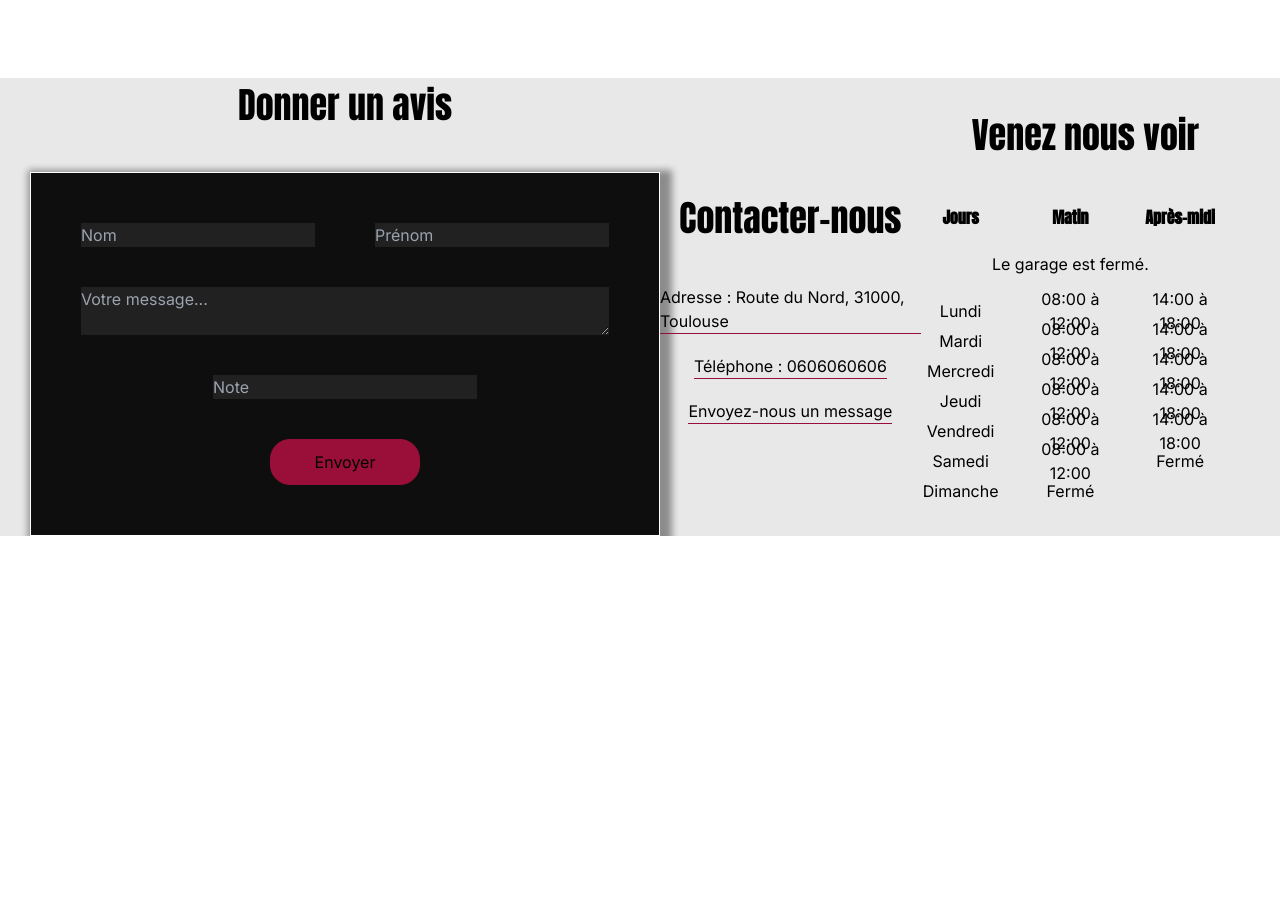
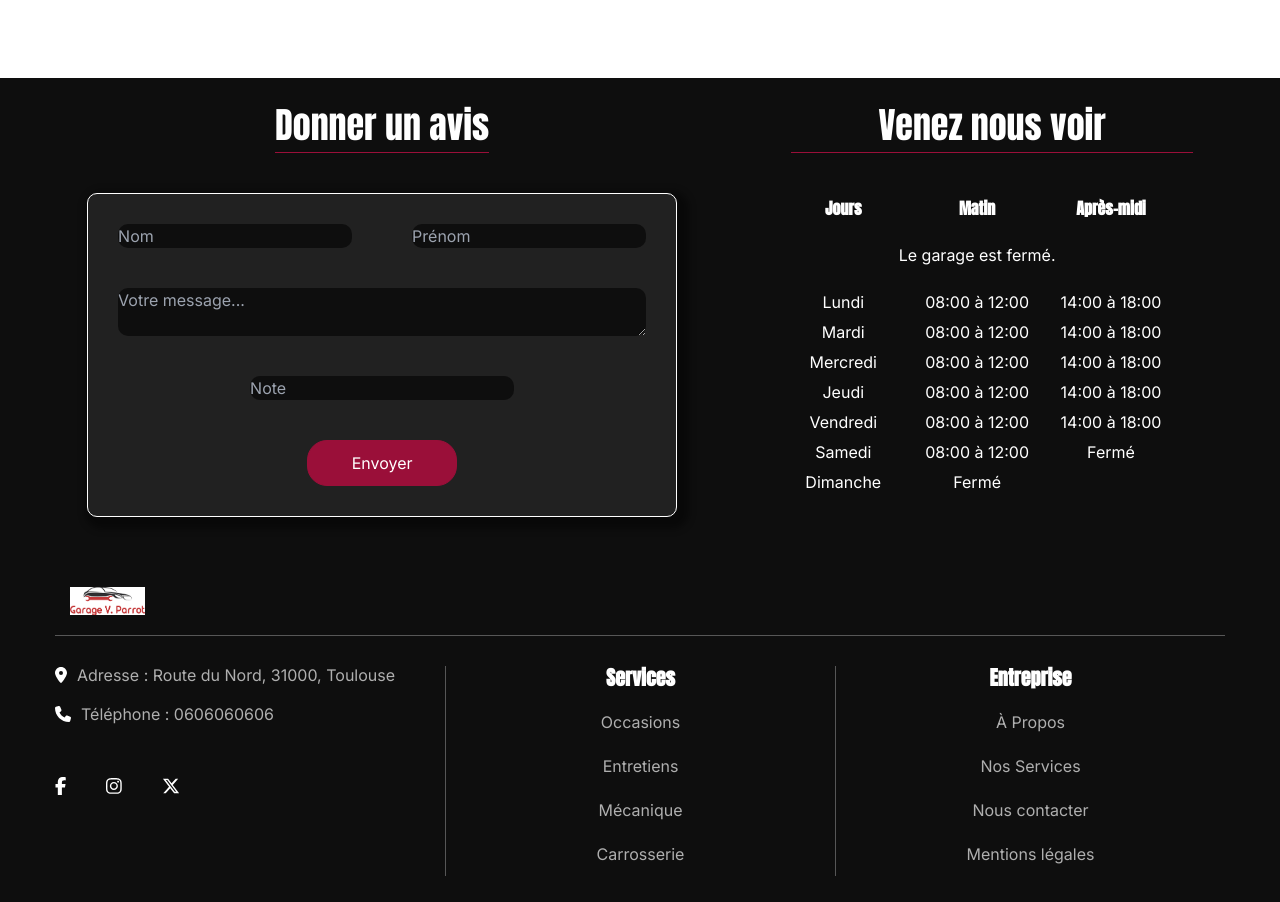
Before and after one commit to BF07/ECF_Garage, a React (Vite) app: page / in a window 1280 px wide. Shown: the part 2616-3518 px from the top of the page. Before the commit the page ends 3152 px from the top, so only its background shows below. Built offline with nearby package versions, Linux system fonts and the light colour scheme.

Commit message:
Update Media Queries

```diff
--- a/src/views/Footer/Footer.jsx
+++ b/src/views/Footer/Footer.jsx
@@ -1,6 +1,12 @@
 import Schedule from "../../components/Schedule/Schedule"
 import "../Footer/footer.css"
 import { useState } from "react"
+
+import parrotLogo from "../../assets/Images/logo.png"
+
+import { FontAwesomeIcon } from '@fortawesome/react-fontawesome'
+import { faPhone, faLocationDot } from "@fortawesome/free-solid-svg-icons"
+import {faFacebookF, faInstagram, faXTwitter} from "@fortawesome/free-brands-svg-icons"
 
 
 export default function Footer () {
@@ -14,7 +20,10 @@ export default function Footer () {
     return (
       <>
         <footer>
-          <div className="footer-wrapper">
+          <div className="footer-top-wrapper">
+            <div className="avis-btn-mobile">
+              <button href="">Un avis ?</button>
+            </div>
             <div className="avis-form-container">
               <h3 className="title-avis-form">Donner un avis</h3>
               <form className="form-container" onSubmit={() => {}}>
@@ -50,14 +59,14 @@ export default function Footer () {
               </form>
             </div>
 
-            <div className="contact-container">
+            {/* <div className="contact-container">
                 <h3 className="title-contact">Contacter-nous</h3>
                 <div className="contact">
                     <p className="adress">Adresse : Route du Nord, 31000, Toulouse</p>
                     <p className="tel">Téléphone : 0606060606</p>
                     <a href="" className="form-contact">Envoyez-nous un message</a>
                 </div>
-            </div>
+            </div> */}
 
             <div className="opening-days">
               <h3 className="schedule">Venez nous voir</h3>
@@ -73,6 +82,59 @@ export default function Footer () {
               </table>
             </div>
           </div>
+          <div className="info-footer">
+            <div className="footer-logo-wrapper">
+              <div className="logo-footer">
+                <a href="">
+                  <img
+                    className="logo"
+                    src={parrotLogo}
+                    alt="Logo of Vincent Parrot"
+                  />
+                </a>
+              </div>
+            </div>
+
+            <div className="footer-bottom-wrapper">
+              <div className="footer-contact">
+                <a href="" className="footer-contact-element">
+                  <p className="adress">
+                  <FontAwesomeIcon className="icon" icon={faLocationDot} />Adresse : Route du Nord, 31000, Toulouse
+                  </p>
+                </a>
+                <a href="" className="footer-contact-element">
+                  <p className="tel"><FontAwesomeIcon className="icon" icon={faPhone} />Téléphone : 0606060606</p>
+                </a>
+                <div className="footer-social-wrapper">
+                  <a href="">
+                    <FontAwesomeIcon className="icon" icon={faFacebookF} />
+                  </a>
+                  <a href="">
+                    <FontAwesomeIcon className="icon" icon={faInstagram} />
+                  </a>
+                  <a href="">
+                    <FontAwesomeIcon className="icon" icon={faXTwitter} />
+                  </a>
+                </div>
+              </div>
+              <div className="footer-links">
+                <div className="footer-services-wrapper">
+                  <h4>Services</h4>
+                  <a href="" className="footer-services">Occasions</a>
+                  <a href="" className="footer-services">Entretiens</a>
+                  <a href="" className="footer-services">Mécanique</a>
+                  <a href="" className="footer-services">Carrosserie</a>
+                </div>
+              </div>
+              <div className="footer-company-wrapper">
+                <h4>Entreprise</h4>
+                <a href="" className="footer-company">À Propos</a>
+                <a href="" className="footer-company">Nos Services</a>
+                <a href="" className="footer-company">Nous contacter</a>
+                <a href="" className="footer-company">Mentions légales</a>
+              </div>
+            </div>
+          </div>
         </footer>
       </>
     );
--- a/src/views/Footer/footer.css
+++ b/src/views/Footer/footer.css
@@ -1,94 +1,45 @@
 footer {
-    background-color: #e8e8e8;
+    background-color: #0e0e0e;
 }
 
-.footer-wrapper {
+.footer-top-wrapper {
     display: flex;
-    justify-content: space-between;
+    flex-direction: column;
+    justify-content: space-around;
     align-items: center;
-    margin: 0 30px;
+    margin-left: 30px;
+    margin-right: 30px;
+    padding-top: 20px;
 }
 
-.footer-wrapper h3 {
+.footer-top-wrapper h3 {
+    margin-bottom: 40px;
+    color: #fff;
+    border-bottom: 1px solid #9a0f39;
+}
+
+.avis-btn-mobile {
+    display: block;
     margin-bottom: 40px;
 }
 
-.avis-form-container {
-    display: flex;
-    flex-direction: column;
-    align-items: center;
+.avis-btn-mobile button {
+    background-color: #9a0f39;
+    color: #fff;
+    border: 1px solid #9a0f39;
+    border-radius: 10px;
+    padding: 10px 10px;
+    font-size: 24px;
 }
 
-.title-avis-form {
-    font-family: 'Anton', sans-serif;
-    font-size: 36px;
-    font-weight: 300;
+.avis-btn-mobile button:hover {
+    background-color: #fff;
+    color: #9a0f39;
+    transition: all 0.4s ease-in-out;
 }
 
-.form-container {
-    border: 1px solid #fff;
-    background-color: #0e0e0e;
-    box-shadow: 5px 5px 7px 7px rgba(0,0,0,0.4);
-    padding: 50px;
-}
-
-.form-user-name {
-    display: flex;
-    gap: 60px;
-    margin-bottom: 40px;
-}
-
-.form-user-name input{
-    background-color: #212121;
-    color: #fff;
-}
-
-textarea {
-    background-color: #212121;
-    color: #fff;
-    margin-bottom: 40px;
-}
-
-.form-user-note {
-    background-color: #212121;
-    color: #fff;
-    width: 50%;
-    margin-left: auto;
-    margin-right: auto;
-    margin-bottom: 40px;
-}
-
-.form-button {
-    background-color: #9a0f39;
-    width: 150px;
-    margin-left: auto;
-    margin-right: auto;
-    border-radius: 20px;
-    border: 1px solid #9a0f39;
-    padding: 10px 10px;
-}
-
-.contact-container {
-    display: flex;
-    flex-direction: column;
-    align-items: center;
-}
-
-.contact-container .title-contact {
-    font-family: 'Anton', sans-serif;
-    font-size: 36px;
-    font-weight: 300;
-}
-
-.contact-container .contact {
-    display: flex;
-    flex-direction: column;
-    align-items: center;
-    gap: 20px;
-}
-
-.contact .adress, .tel, .form-contact {
-    border-bottom: 1px solid #9a0f39;
+.avis-form-container {
+    display: none;
 }
 
 .opening-days {
@@ -117,6 +68,7 @@ thead tr {
 
 table th {
     padding-right: 30px;
+    color: #fff;
 }
 
 table .tr-open-close {
@@ -130,4 +82,282 @@ table tr {
     grid-template-columns: 1fr 1fr 1fr;
     grid-template-rows: 30px;
     align-items: center;
+    color: #fff;
 }
+
+.info-footer {
+    display: flex;
+    flex-direction: column;
+    align-items: center;
+    padding-left: 15px;
+    padding-right: 15px;
+    margin-top: 40px;
+}
+
+.footer-logo-wrapper {
+    width: 100%;
+    display: flex;
+    justify-content: center;
+    flex-wrap: wrap;
+    margin-bottom: 30px;
+    padding-bottom: 20px;
+    border-bottom: 1px solid rgba(255, 255, 255, 0.3);
+    grid-column-gap: 50px;
+    grid-row-gap: 30px;
+}
+
+.logo {
+    width: 75px;
+    cursor: pointer;
+}
+
+.footer-bottom-wrapper {
+    width: 100%;
+    display: flex;
+    flex-wrap: wrap;
+    justify-content: center;
+    grid-column-gap: 80px;
+    margin-bottom: 50px;
+}
+
+.footer-contact {
+    border-bottom: 1px solid rgba(255, 255, 255, 0.3);
+    align-items: center;
+    margin-bottom: 30px;
+    padding-bottom: 30px;
+    width: 100%;
+    display: flex;
+    flex-direction: column;
+    gap: 20px;
+}
+
+.footer-contact-element {
+    color: #afafaf;
+    text-align: center;
+    line-height: 1.2em;
+}
+
+.footer-contact-element:hover {
+    color: #fff;
+    transition: all 0.3s;
+}
+
+.icon {
+    color: #fff;
+    padding-right: 10px;
+}
+
+.footer-social-wrapper {
+    display: flex;
+    align-items: center;
+    justify-content: center;
+    width: 100%;
+    margin-top: 30px;
+}
+
+.footer-social-wrapper .icon {
+    margin-right: 30px;
+    font-size: 18px;
+    font-weight: 400;
+}
+
+.footer-social-wrapper .icon:hover {
+    color: #9a0f39;
+    transition: all .3s;
+}
+
+.footer-links {
+    display: flex;
+    justify-content: center;
+    align-items: center;
+}
+
+.footer-services-wrapper, .footer-company-wrapper {
+    display: flex;
+    flex-direction: column;
+    align-items: center;
+}
+
+.footer-services-wrapper h4, .footer-company-wrapper h4 {
+    font-family: 'Anton', sans-serif;
+    font-size: 20px;
+    color: #fff;
+    font-weight: 700;
+    margin-bottom: 10px;
+    line-height: 1.2em;
+}
+
+.footer-services-wrapper a, .footer-company-wrapper a {
+    color: #afafaf;
+    padding-top: 10px;
+    padding-bottom: 10px;
+    display: inline-block;
+}
+
+.footer-services-wrapper a:hover, .footer-company-wrapper a:hover {
+    color: #fff;
+    transition: all 0.3s;
+}
+
+@media screen and (min-width: 460px) {
+    .opening-days {
+        max-width: none;
+    }
+}
+
+/* Desktop Version */
+
+@media screen and (min-width: 994px) {
+    .footer-top-wrapper {
+        flex-direction: row;
+        align-items: normal;
+    }
+
+    .avis-btn-mobile {
+        display: none;
+    }
+
+    .avis-form-container {
+        display: flex;
+        flex-direction: column;
+        align-items: center;
+    }
+
+    .title-avis-form {
+        font-family: 'Anton', sans-serif;
+        font-size: 36px;
+        font-weight: 300;
+    }
+
+    .form-container {
+        border: 1px solid #fff;
+        border-radius: 10px;
+        background-color: #212121;
+        box-shadow: 5px 5px 7px 7px rgba(0,0,0,0.4);
+        padding: 30px;
+        margin-bottom: 30px;
+    }
+
+    .form-user-name {
+        display: flex;
+        gap: 60px;
+        margin-bottom: 40px;
+    }
+
+    .form-user-name input{
+        background-color: #0e0e0e;
+        color: #fff;
+        border-radius: 10px;
+    }
+
+    textarea {
+        background-color: #0e0e0e;
+        color: #fff;
+        margin-bottom: 40px;
+        border-radius: 10px;
+    }
+
+    .form-user-note {
+        background-color: #0e0e0e;
+        color: #fff;
+        width: 50%;
+        margin-left: auto;
+        margin-right: auto;
+        margin-bottom: 40px;
+        border-radius: 10px;
+    }
+
+    .form-button {
+        background-color: #9a0f39;
+        color: #fff;
+        width: 150px;
+        margin-left: auto;
+        margin-right: auto;
+        border-radius: 20px;
+        border: 1px solid #9a0f39;
+        padding: 10px 10px;
+    }
+
+    .contact-container {
+        display: flex;
+        flex-direction: column;
+        align-items: center;
+    }
+
+    .contact-container .title-contact {
+        font-family: 'Anton', sans-serif;
+        font-size: 36px;
+        font-weight: 300;
+    }
+
+    .contact-container .contact {
+        display: flex;
+        flex-direction: column;
+        align-items: center;
+        gap: 40px;
+    }
+
+    .contact .form-contact {
+        background-color: #9a0f39;
+        color: #fff;
+        padding: 5px 10px;
+        border: 1px solid #9a0f39;
+        border-radius: 20px;
+    }
+
+    .opening-days .schedule {
+        font-family: 'Anton', sans-serif;
+        font-weight: 300;
+        font-size: 36px;
+        text-align: center;
+    }
+
+    .info-footer {
+        margin-left: auto;
+        margin-right: auto;
+        max-width: 1200px;
+    }
+
+    .footer-logo-wrapper {
+        justify-content: space-between;
+    }
+
+    .footer-bottom-wrapper {
+        display: grid;
+        grid-template-rows: auto;
+        grid-template-columns: 1fr 1fr 1fr;
+        grid-column-gap: 0px;
+        grid-row-gap: 0px;
+        justify-content: space-between;
+        margin-bottom: 50px;
+    }
+
+    .footer-contact {
+        align-items: flex-start;
+        padding-right: 30px;
+        grid-column-gap: 20px;
+        grid-row-gap: 20px;
+        border: none;
+    }
+
+    .footer-contact-element {
+        text-align: left;
+        display: flex;
+        flex-direction: row;
+        align-items: flex-start;
+        justify-content: center;
+        grid-column-gap: 10px;
+    }
+
+    .footer-social-wrapper {
+        display: block;
+    }
+
+    .footer-links {
+        border-left: 1px solid rgba(255, 255, 255, 0.3);
+    }
+
+    .footer-company-wrapper {
+        border-left: 1px solid rgba(255, 255, 255, 0.3);
+    }
+}
```
Lines whose indentation alone changed are shown as unchanged.
